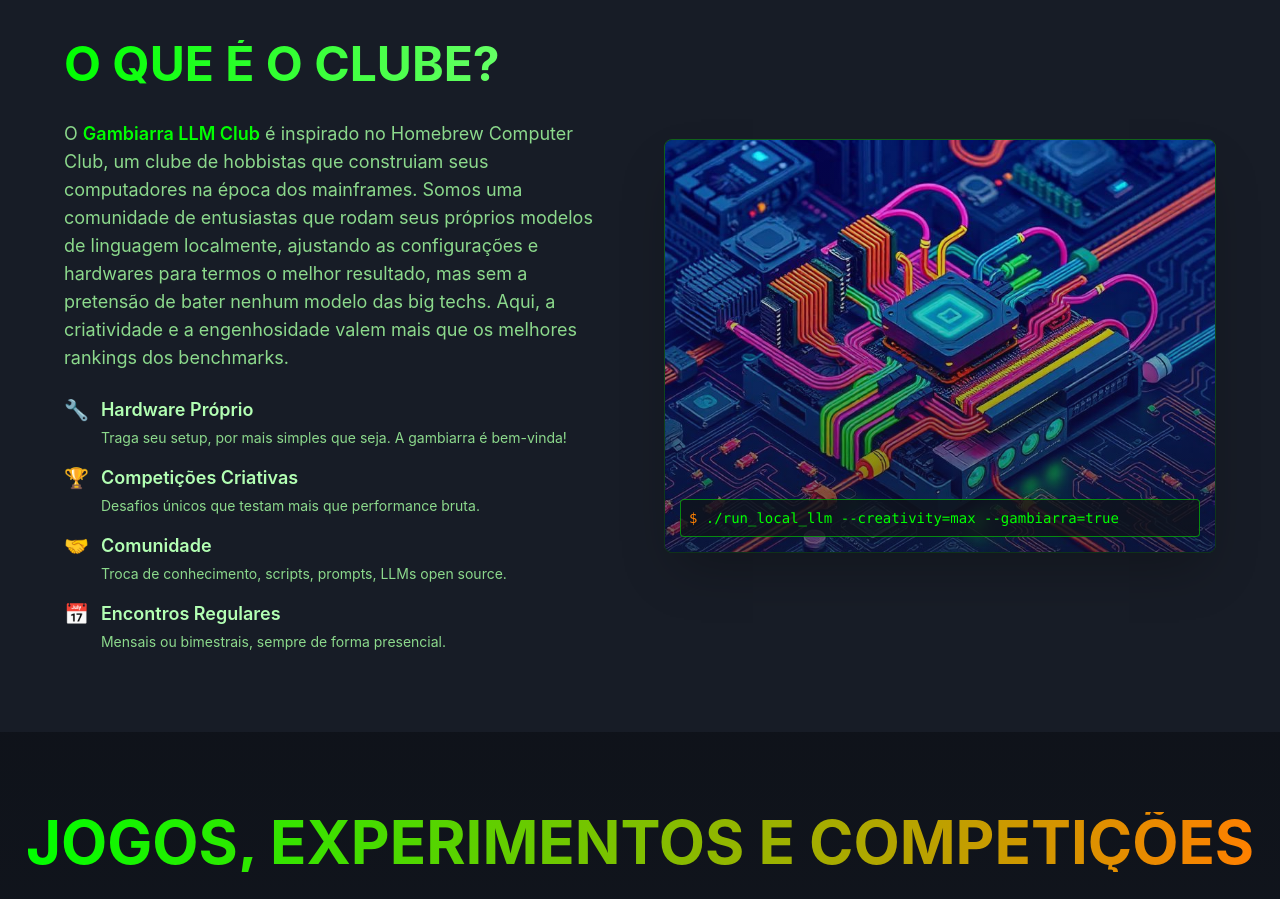
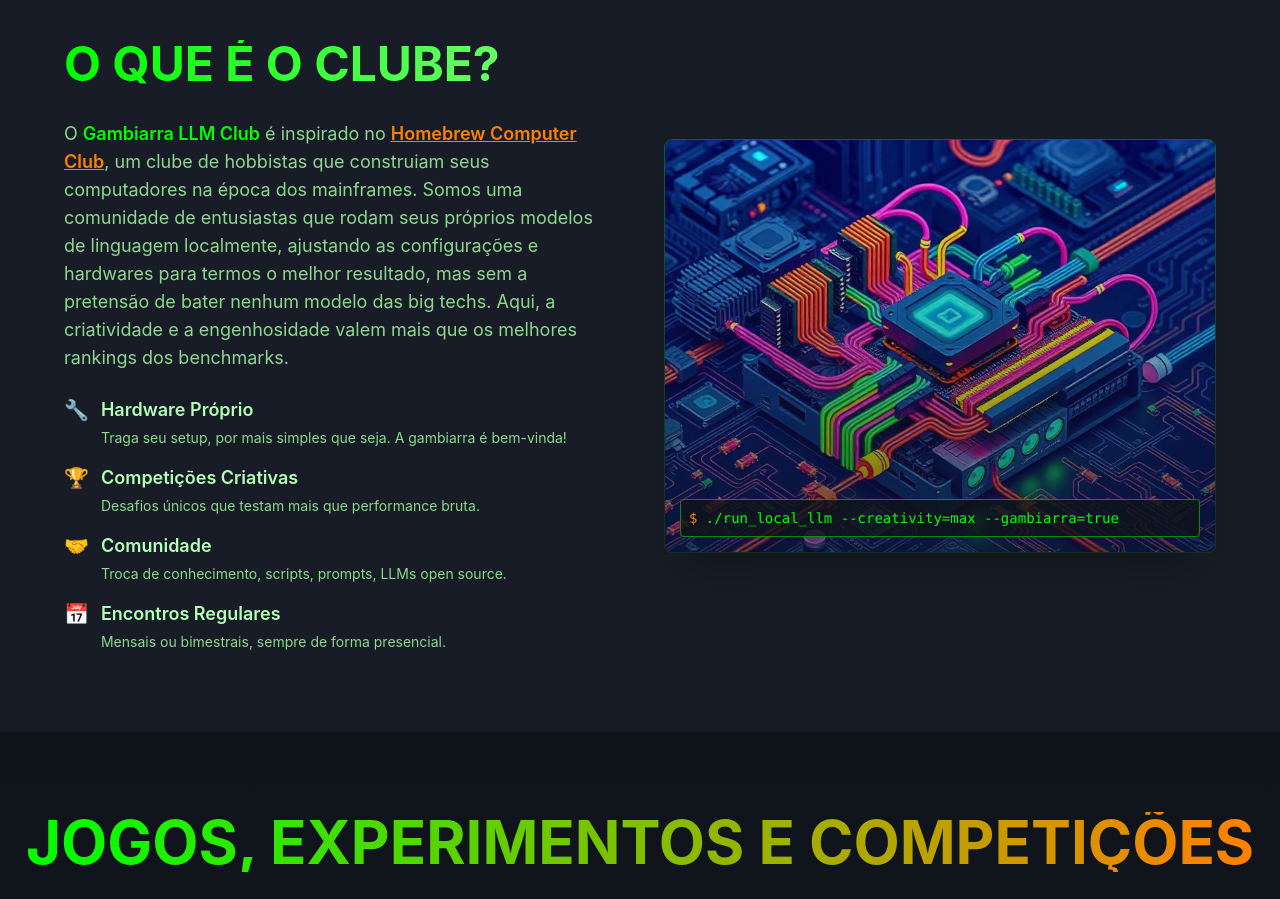
Before and after one commit to filipecalegario/gambiarra-llm-club-website, a React (Vite) app: page / in a window 1280 px wide. Shown: the part 840-1739 px from the top of the page. Built offline with nearby package versions, Linux system fonts and the light colour scheme.

Commit message:
Fix: Make Homebrew Computer Club a link
Make the "Homebrew Computer Club" text a clickable link in the About section.

```diff
--- a/src/components/AboutSection.tsx
+++ b/src/components/AboutSection.tsx
@@ -12,7 +12,7 @@ export const AboutSection = () => {
 
             <div className="space-y-6 text-lg text-muted-foreground">
               <p>
-                O <span className="text-matrix font-semibold">Gambiarra LLM Club</span> é inspirado no <a href="https://en.wikipedia.org/wiki/Homebrew_Computer_Club">Homebrew Computer Club</a>, um clube de hobbistas que construiam seus computadores na época dos mainframes. Somos uma comunidade de entusiastas
+                O <span className="text-matrix font-semibold">Gambiarra LLM Club</span> é inspirado no <a href="https://en.wikipedia.org/wiki/Homebrew_Computer_Club" target="_blank" rel="noopener noreferrer" className="text-neon hover:text-hack underline font-semibold transition-colors duration-200">Homebrew Computer Club</a>, um clube de hobbistas que construiam seus computadores na época dos mainframes. Somos uma comunidade de entusiastas
                 que rodam seus próprios modelos de linguagem localmente, ajustando as configurações e hardwares para termos o melhor resultado, mas sem a pretensão de bater nenhum modelo das big techs. Aqui, a criatividade e a engenhosidade valem mais que os melhores rankings dos benchmarks.
               </p>
 
```
